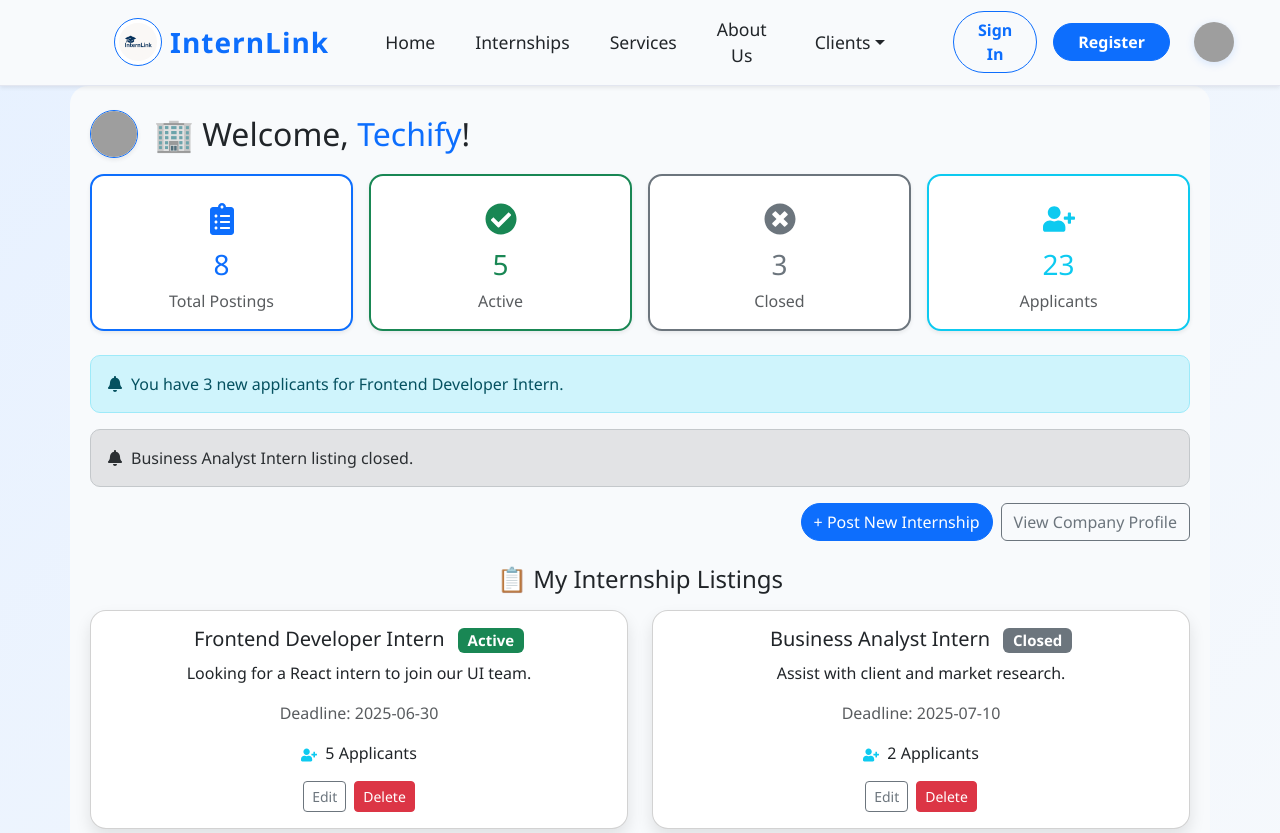
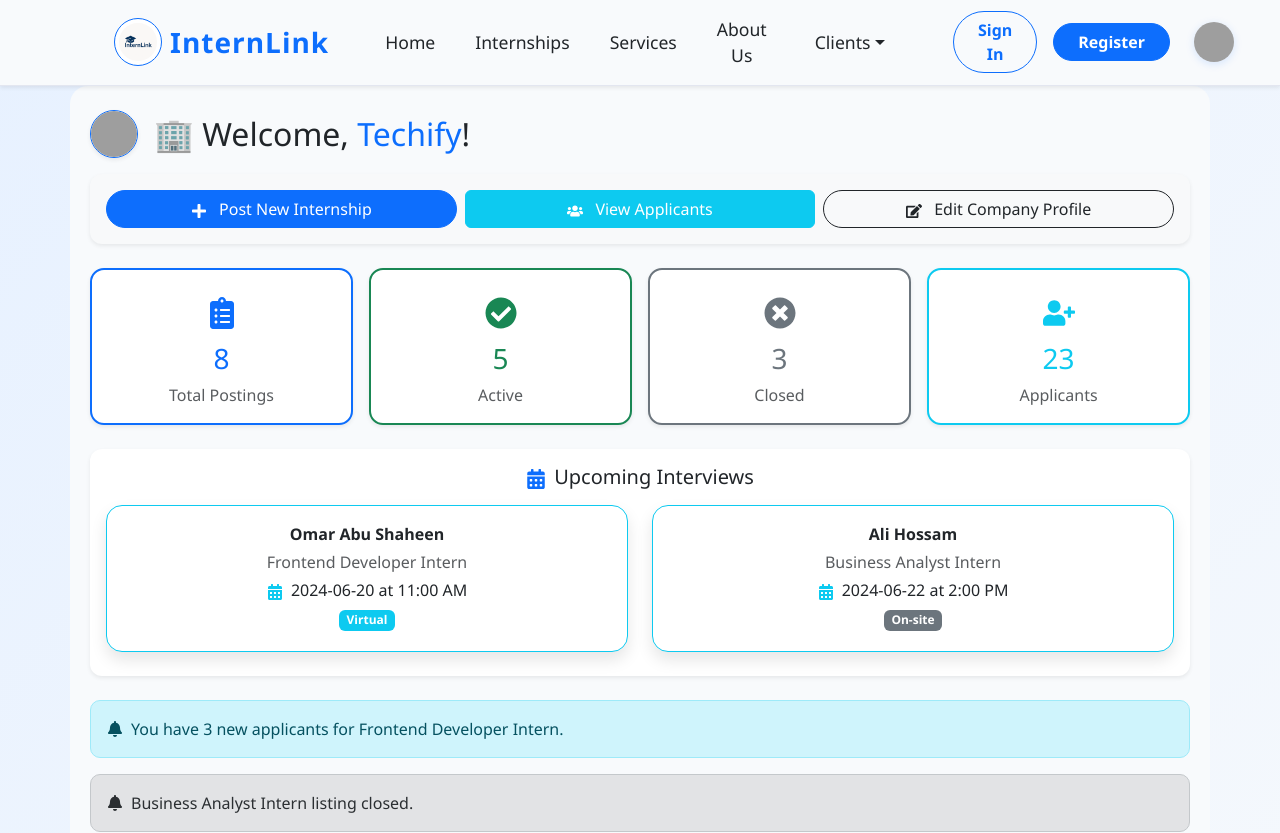
Before and after one commit to Omar-AbuShaheen/internlink, a React (Create React App) app: page /company/dashboard in a window 1280 px wide. Shown: the top 833 px of the page. Built offline with nearby package versions, Linux system fonts and the light colour scheme; grey boxes are pictures that could not be loaded.

Commit message:
Update feat:Add quick actions, upcoming interviews, and make all buttons clickable on company dashboard

```diff
--- a/src/components/CompanyDashboard.js
+++ b/src/components/CompanyDashboard.js
@@ -1,6 +1,6 @@
 import React from 'react';
 import { Card, Button, Row, Col, Container, Badge, Alert } from 'react-bootstrap';
-import { FaClipboardList, FaCheckCircle, FaTimesCircle, FaUserPlus, FaBell, FaBuilding, FaUserTie } from 'react-icons/fa';
+import { FaClipboardList, FaCheckCircle, FaTimesCircle, FaUserPlus, FaBell, FaBuilding, FaUserTie, FaPlus, FaUsers, FaEdit, FaCalendarAlt } from 'react-icons/fa';
 import '../styles/CompanyDashboard.css';
 
 const mockListings = [
@@ -27,6 +27,11 @@ const mockApplications = [
   { id: 2, student: 'Ali Hossam', internship: 'Business Analyst Intern', status: 'Accepted', date: '2024-05-28' },
 ];
 
+const mockInterviews = [
+  { id: 1, candidate: 'Omar Abu Shaheen', position: 'Frontend Developer Intern', date: '2024-06-20', time: '11:00 AM', type: 'Virtual' },
+  { id: 2, candidate: 'Ali Hossam', position: 'Business Analyst Intern', date: '2024-06-22', time: '2:00 PM', type: 'On-site' },
+];
+
 function CompanyDashboard() {
   const stats = [
     { label: 'Total Postings', value: 8, icon: <FaClipboardList />, color: 'primary' },
@@ -38,6 +43,15 @@ function CompanyDashboard() {
     { id: 1, message: 'You have 3 new applicants for Frontend Developer Intern.', type: 'info' },
     { id: 2, message: 'Business Analyst Intern listing closed.', type: 'secondary' },
   ];
+
+  // Placeholder handlers
+  const handlePostNew = () => alert('Post New Internship clicked!');
+  const handleViewApplicants = () => alert('View Applicants clicked!');
+  const handleEditProfile = () => alert('Edit Company Profile clicked!');
+  const handleEditListing = (id) => alert(`Edit listing ${id}`);
+  const handleDeleteListing = (id) => alert(`Delete listing ${id}`);
+  const handleViewProfile = (student) => alert(`View profile of ${student}`);
+  const handleMessage = (student) => alert(`Message to ${student}`);
 
   return (
     <Container className="company-dashboard py-4">
@@ -51,6 +65,27 @@ function CompanyDashboard() {
         />
         <h2 className="mb-0">🏢 Welcome, <span className="text-primary">Techify</span>!</h2>
       </div>
+
+      {/* Quick Actions */}
+      <Card className="mb-4 shadow-sm p-3 border-0 bg-light">
+        <Row className="g-2 align-items-center">
+          <Col md={4} sm={12} className="mb-2 mb-md-0">
+            <Button variant="primary" className="w-100" onClick={handlePostNew}>
+              <FaPlus className="me-2" /> Post New Internship
+            </Button>
+          </Col>
+          <Col md={4} sm={12} className="mb-2 mb-md-0">
+            <Button variant="info" className="w-100 text-white" onClick={handleViewApplicants}>
+              <FaUsers className="me-2" /> View Applicants
+            </Button>
+          </Col>
+          <Col md={4} sm={12}>
+            <Button variant="outline-dark" className="w-100" onClick={handleEditProfile}>
+              <FaEdit className="me-2" /> Edit Company Profile
+            </Button>
+          </Col>
+        </Row>
+      </Card>
 
       {/* Stats Cards */}
       <Row className="mb-4 g-3">
@@ -67,17 +102,37 @@ function CompanyDashboard() {
         ))}
       </Row>
 
+      {/* Upcoming Interviews */}
+      <Card className="mb-4 shadow-sm border-0">
+        <Card.Body>
+          <h5 className="mb-3"><FaCalendarAlt className="me-2 text-primary" />Upcoming Interviews</h5>
+          {mockInterviews.length === 0 ? (
+            <div className="text-muted">No upcoming interviews.</div>
+          ) : (
+            <Row>
+              {mockInterviews.map((interview) => (
+                <Col md={6} key={interview.id} className="mb-2">
+                  <Card className="h-100 border-info">
+                    <Card.Body>
+                      <div className="fw-bold mb-1">{interview.candidate}</div>
+                      <div className="text-muted mb-1">{interview.position}</div>
+                      <div className="mb-1"><FaCalendarAlt className="me-1 text-info" /> {interview.date} at {interview.time}</div>
+                      <div className="mb-1"><Badge bg={interview.type === 'Virtual' ? 'info' : 'secondary'}>{interview.type}</Badge></div>
+                    </Card.Body>
+                  </Card>
+                </Col>
+              ))}
+            </Row>
+          )}
+        </Card.Body>
+      </Card>
+
       {/* Notifications */}
       {notifications.map((note) => (
         <Alert key={note.id} variant={note.type} className="d-flex align-items-center">
           <FaBell className="me-2" /> {note.message}
         </Alert>
       ))}
-
-      <div className="d-flex justify-content-end mb-4 gap-2">
-        <Button variant="primary">+ Post New Internship</Button>
-        <Button variant="outline-secondary">View Company Profile</Button>
-      </div>
 
       {/* My Internship Listings */}
       <h4 className="mb-3">📋 My Internship Listings</h4>
@@ -90,10 +145,10 @@ function CompanyDashboard() {
                 <Card.Text>{item.description}</Card.Text>
                 <Card.Text className="text-muted">Deadline: {item.deadline}</Card.Text>
                 <Card.Text><FaUserPlus className="me-1 text-info" /> {item.applicants} Applicants</Card.Text>
-                <Button variant="outline-secondary" size="sm" className="me-2">
+                <Button variant="outline-secondary" size="sm" className="me-2" onClick={() => handleEditListing(item.id)}>
                   Edit
                 </Button>
-                <Button variant="danger" size="sm">
+                <Button variant="danger" size="sm" onClick={() => handleDeleteListing(item.id)}>
                   Delete
                 </Button>
               </Card.Body>
@@ -118,8 +173,8 @@ function CompanyDashboard() {
                     Status: <Badge bg={app.status === 'Accepted' ? 'success' : app.status === 'Under Review' ? 'info' : 'secondary'}>{app.status}</Badge>
                     <span className="ms-3 text-muted small">{app.date}</span>
                   </Card.Text>
-                  <Button variant="primary" size="sm" className="me-2">View Profile</Button>
-                  <Button variant="outline-success" size="sm">Message</Button>
+                  <Button variant="primary" size="sm" className="me-2" onClick={() => handleViewProfile(app.student)}>View Profile</Button>
+                  <Button variant="outline-success" size="sm" onClick={() => handleMessage(app.student)}>Message</Button>
                 </Card.Body>
               </Card>
             </Col>
```
